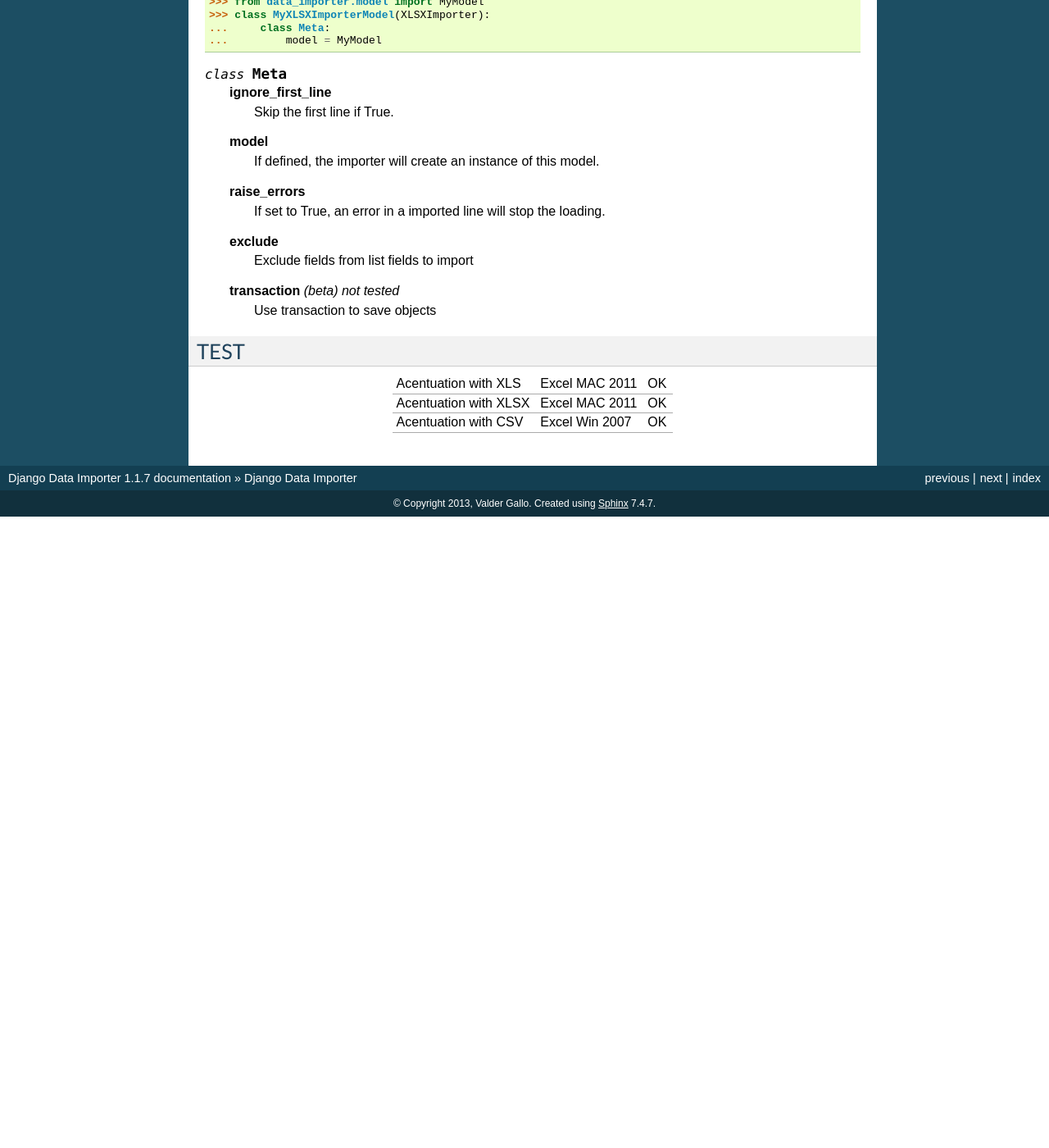
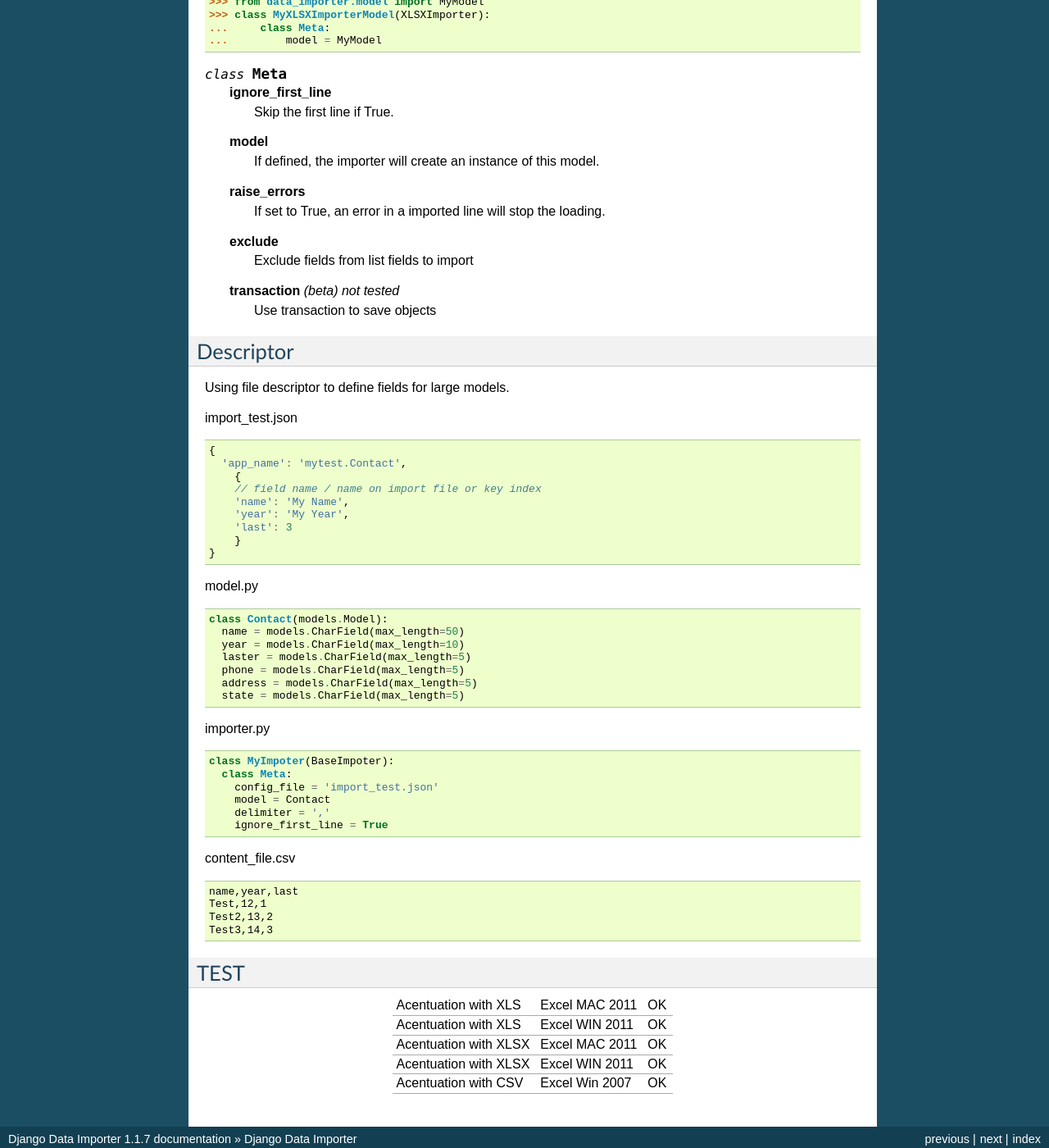
Before and after one commit to valdergallo/data-importer, a Sphinx documentation site: the page built from docs/source/readme.rst, in a window 1280 px wide and 1400 px high, scrolled down 3610 px. Shown: the whole window at 82% size. Built offline with Sphinx 7.4.7, drawn with Linux system fonts in a browser that asks for light colours; formulas are drawn with MathJax 3; before the commit the page ends 4240 px from its top, so only the background shows below that.

Commit message:
#26 add more docs

```diff
--- /dev/null
+++ b/docs/source/importers/base.rst
@@ -0,0 +1,6 @@
+BaseImporter
+============
+
+.. automodule:: data_importer.importers.base
+    :members:
+    :inherited-members:
--- /dev/null
+++ b/docs/source/importers/exceptions.rst
@@ -0,0 +1,5 @@
+Exceptions
+==========
+
+.. automodule:: data_importer.exceptions
+    :members:
--- a/docs/source/index.rst
+++ b/docs/source/index.rst
@@ -12,7 +12,7 @@ Contents:
    :maxdepth: 2
 
    readme
-   base
+   importers
    forms
    models
 
--- a/docs/source/readme.rst
+++ b/docs/source/readme.rst
@@ -234,13 +234,74 @@ If you are using XLSX you will need use XLSXImporter to made same importer
     **transaction** `(beta) not tested`
         Use transaction to save objects
 
+
+Descriptor
+----------
+
+Using file descriptor to define fields for large models.
+
+
+import_test.json
+
+.. code-block:: javascript
+
+    {
+      'app_name': 'mytest.Contact',
+        {
+        // field name / name on import file or key index
+        'name': 'My Name',
+        'year': 'My Year',
+        'last': 3
+        }
+    }
+
+
+model.py
+
+.. code-block:: python
+
+    class Contact(models.Model):
+      name = models.CharField(max_length=50)
+      year = models.CharField(max_length=10)
+      laster = models.CharField(max_length=5)
+      phone = models.CharField(max_length=5)
+      address = models.CharField(max_length=5)
+      state = models.CharField(max_length=5)
+
+
+importer.py
+
+.. code-block:: python
+
+    class MyImpoter(BaseImpoter):
+      class Meta:
+        config_file = 'import_test.json'
+        model = Contact
+        delimiter = ','
+        ignore_first_line = True
+
+
+content_file.csv
+
+.. code-block:: guest
+
+    name,year,last
+    Test,12,1
+    Test2,13,2
+    Test3,14,3
+
+
 TEST
 ----
 
-+----------------------+----------------+-----+
-|Acentuation with XLS  | Excel MAC 2011 | OK  |
-+----------------------+----------------+-----+
-|Acentuation with XLSX | Excel MAC 2011 | OK  |
-+----------------------+----------------+-----+
-|Acentuation with CSV  | Excel Win 2007 | OK  |
-+----------------------+----------------+-----+
++-----------------------+--------------------+-----+
+|Acentuation with XLS   | Excel MAC 2011     | OK  |
++-----------------------+--------------------+-----+
+|Acentuation with XLS   | Excel WIN 2011     | OK  |
++-----------------------+--------------------+-----+
+|Acentuation with XLSX  | Excel MAC 2011     | OK  |
++-----------------------+--------------------+-----+
+|Acentuation with XLSX  | Excel WIN 2011     | OK  |
++-----------------------+--------------------+-----+
+|Acentuation with CSV   | Excel Win 2007     | OK  |
++-----------------------+--------------------+-----+
```
Also changed, not shown: docs/source/base.rst (deleted, +0 -31 lines), docs/source/importers.rst (added, +12 -0 lines), docs/source/importers/descriptor.rst (added, +7 -0 lines), docs/source/importers/xlsimporter.rst (added, +7 -0 lines), docs/source/importers/xlsximporter.rst (added, +7 -0 lines), docs/source/importers/xmlimporter.rst (added, +7 -0 lines), 4 other files.
